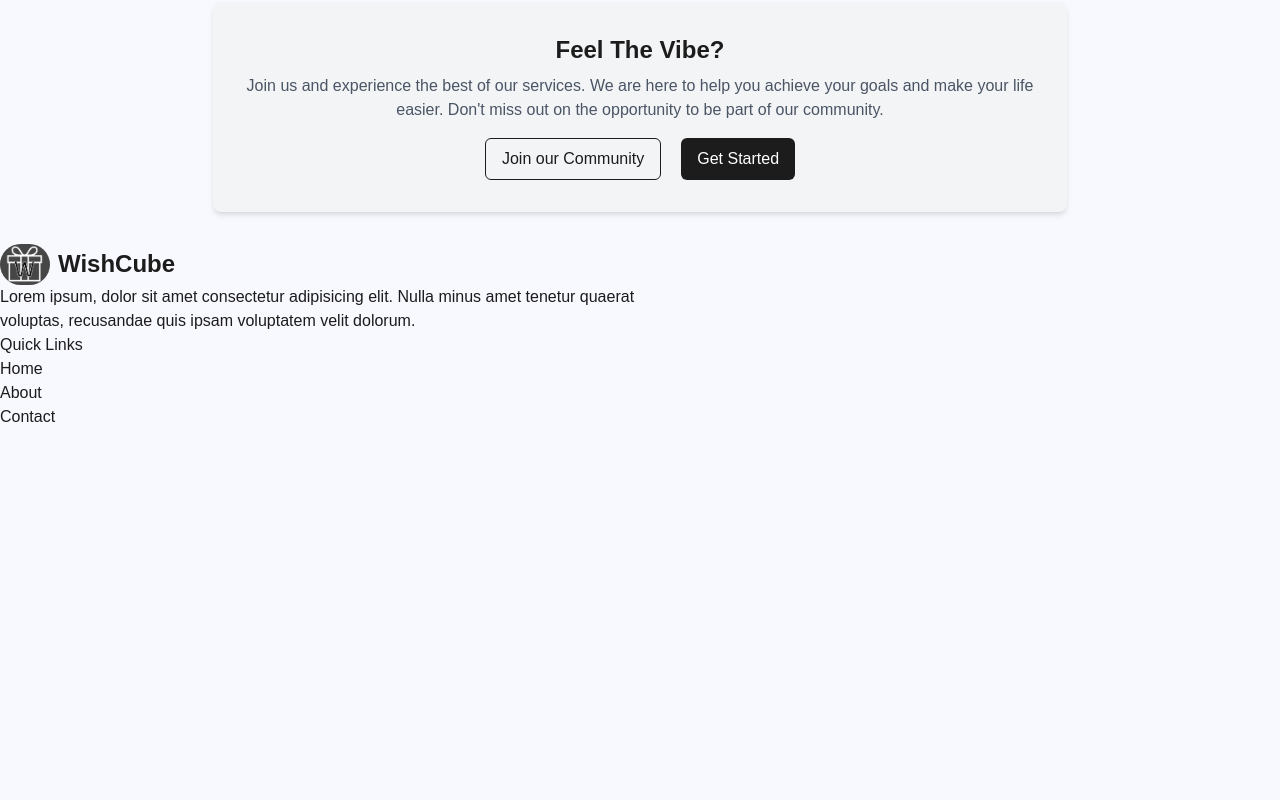
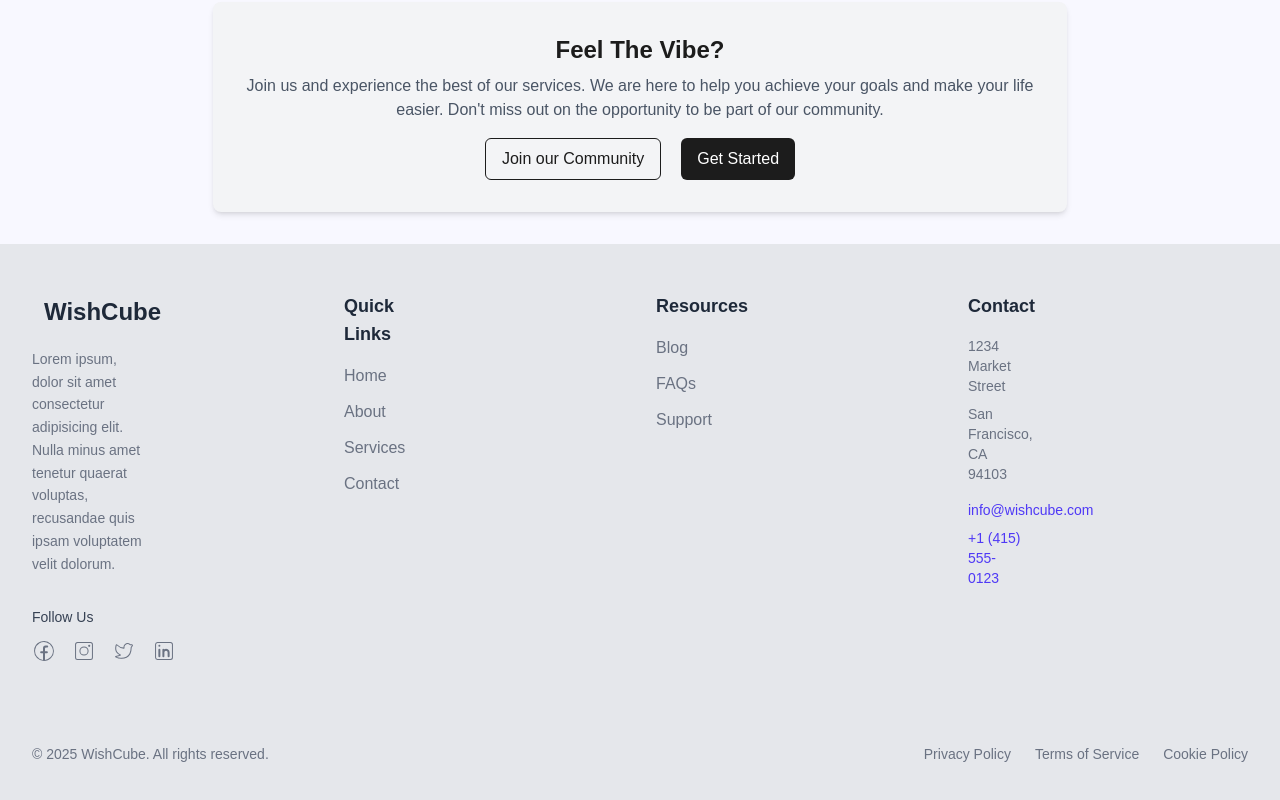
Before and after one commit to OlaiwonAbdullahi/wishcube, a Next.js app: page / in a window 1280 px wide. Shown: the part 2489-3289 px from the top of the page. Before the commit the page ends 2918 px from the top, so only its background shows below. Built offline with nearby package versions, Linux system fonts and the light colour scheme; no server answers; a web font is replaced by a local one.

Commit message:
feat: Redesign Footer component with enhanced layout, social media links, and navigation sections

```diff
--- /dev/null
+++ b/app/civic/page.tsx
@@ -0,0 +1,7 @@
+import React from "react";
+
+const Page = () => {
+  return <div>Page</div>;
+};
+
+export default Page;
--- a/app/ui/footer.tsx
+++ b/app/ui/footer.tsx
@@ -1,39 +1,201 @@
 import React from "react";
 import Image from "next/image";
+import Link from "next/link";
+import { CiFacebook, CiInstagram, CiTwitter, CiLinkedin } from "react-icons/ci";
 
 const Footer = () => {
   return (
-    <div>
-      <div className="">
-        <div className="">
-          <div className=" flex items-center gap-2 text-2xl font-bold">
+    <footer className="bg-gray-200 text-gray-600 py-12">
+      <div className="max-w-7xl mx-auto px-4 sm:px-6 lg:px-8">
+        {/* Main Footer Content */}
+        <div className=" grid grid-cols-1 sm:grid-cols-2 md:grid-cols-4 justify-between gap-8 mb-10">
+          {/* Brand Section */}
+          <div className="w-full md:w-2/5 space-y-4">
+            <div className="flex items-center gap-3 mb-4">
+              <div className="relative w-10 h-10 overflow-hidden rounded-full shadow-md">
                 <Image
                   src="/wishcubelogo.png"
-              alt="logo"
-              width={50}
-              height={50}
-              className=" rounded-full"
+                  alt="WishCube Logo"
+                  width={40}
+                  height={40}
+                  className="rounded-full"
                 />
-            <h2>WishCube</h2>
               </div>
-          <div className=" w-1/2">
+              <h2 className="text-2xl font-bold text-gray-800">WishCube</h2>
+            </div>
+            <p className="text-sm leading-relaxed text-gray-500 max-w-md">
               Lorem ipsum, dolor sit amet consectetur adipisicing elit. Nulla
               minus amet tenetur quaerat voluptas, recusandae quis ipsam
               voluptatem velit dolorum.
+            </p>
+
+            {/* Social Media Links */}
+            <div className="pt-4">
+              <p className="text-sm font-medium mb-3 text-gray-700">
+                Follow Us
+              </p>
+              <div className="flex gap-4">
+                <Link
+                  href="https://facebook.com"
+                  className="text-gray-500 hover:text-blue-600 transition-colors duration-200"
+                >
+                  <CiFacebook className="w-6 h-6" />
+                </Link>
+                <Link
+                  href="https://instagram.com"
+                  className="text-gray-500 hover:text-pink-600 transition-colors duration-200"
+                >
+                  <CiInstagram className="w-6 h-6" />
+                </Link>
+                <Link
+                  href="https://twitter.com"
+                  className="text-gray-500 hover:text-blue-400 transition-colors duration-200"
+                >
+                  <CiTwitter className="w-6 h-6" />
+                </Link>
+                <Link
+                  href="https://linkedin.com"
+                  className="text-gray-500 hover:text-blue-700 transition-colors duration-200"
+                >
+                  <CiLinkedin className="w-6 h-6" />
+                </Link>
               </div>
             </div>
           </div>
-      <div className="">
-        <h2>Quick Links</h2>
-        <ul>
-          <li>Home</li>
-          <li>About</li>
-          <li>Contact</li>
+
+          {/* Navigation Links */}
+          <div className="w-full md:w-1/5 space-y-4">
+            <h3 className="text-lg font-semibold text-gray-800 mb-4">
+              Quick Links
+            </h3>
+            <ul className="space-y-3">
+              <li>
+                <Link
+                  href="/"
+                  className="text-gray-500 hover:text-indigo-600 transition-colors duration-200"
+                >
+                  Home
+                </Link>
+              </li>
+              <li>
+                <Link
+                  href="/about"
+                  className="text-gray-500 hover:text-indigo-600 transition-colors duration-200"
+                >
+                  About
+                </Link>
+              </li>
+              <li>
+                <Link
+                  href="/services"
+                  className="text-gray-500 hover:text-indigo-600 transition-colors duration-200"
+                >
+                  Services
+                </Link>
+              </li>
+              <li>
+                <Link
+                  href="/contact"
+                  className="text-gray-500 hover:text-indigo-600 transition-colors duration-200"
+                >
+                  Contact
+                </Link>
+              </li>
             </ul>
           </div>
 
+          {/* Resources Section */}
+          <div className="w-full md:w-1/5 space-y-4">
+            <h3 className="text-lg font-semibold text-gray-800 mb-4">
+              Resources
+            </h3>
+            <ul className="space-y-3">
+              <li>
+                <Link
+                  href="/blog"
+                  className="text-gray-500 hover:text-indigo-600 transition-colors duration-200"
+                >
+                  Blog
+                </Link>
+              </li>
+              <li>
+                <Link
+                  href="/faqs"
+                  className="text-gray-500 hover:text-indigo-600 transition-colors duration-200"
+                >
+                  FAQs
+                </Link>
+              </li>
+              <li>
+                <Link
+                  href="/support"
+                  className="text-gray-500 hover:text-indigo-600 transition-colors duration-200"
+                >
+                  Support
+                </Link>
+              </li>
+            </ul>
           </div>
 
+          {/* Contact Section */}
+          <div className="w-full md:w-1/5 space-y-4">
+            <h3 className="text-lg font-semibold text-gray-800 mb-4">
+              Contact
+            </h3>
+            <address className="not-italic text-sm text-gray-500 space-y-2">
+              <p>1234 Market Street</p>
+              <p>San Francisco, CA 94103</p>
+              <p className="pt-2">
+                <Link
+                  href="mailto:info@wishcube.com"
+                  className="text-indigo-600 hover:text-indigo-700"
+                >
+                  info@wishcube.com
+                </Link>
+              </p>
+              <p>
+                <Link
+                  href="tel:+14155550123"
+                  className="text-indigo-600 hover:text-indigo-700"
+                >
+                  +1 (415) 555-0123
+                </Link>
+              </p>
+            </address>
+          </div>
+        </div>
+
+        {/* Divider */}
+        <div className="border-t border-gray-200 my-6"></div>
+
+        {/* Copyright Section */}
+        <div className="flex flex-col md:flex-row justify-between items-center text-sm pt-4">
+          <p className="text-gray-500 mb-4 md:mb-0">
+            © {new Date().getFullYear()} WishCube. All rights reserved.
+          </p>
+          <div className="flex space-x-6">
+            <Link
+              href="/privacy"
+              className="text-gray-500 hover:text-indigo-600 transition-colors duration-200"
+            >
+              Privacy Policy
+            </Link>
+            <Link
+              href="/terms"
+              className="text-gray-500 hover:text-indigo-600 transition-colors duration-200"
+            >
+              Terms of Service
+            </Link>
+            <Link
+              href="/cookies"
+              className="text-gray-500 hover:text-indigo-600 transition-colors duration-200"
+            >
+              Cookie Policy
+            </Link>
+          </div>
+        </div>
+      </div>
+    </footer>
   );
 };
 
```
Lines whose indentation alone changed are shown as unchanged.
